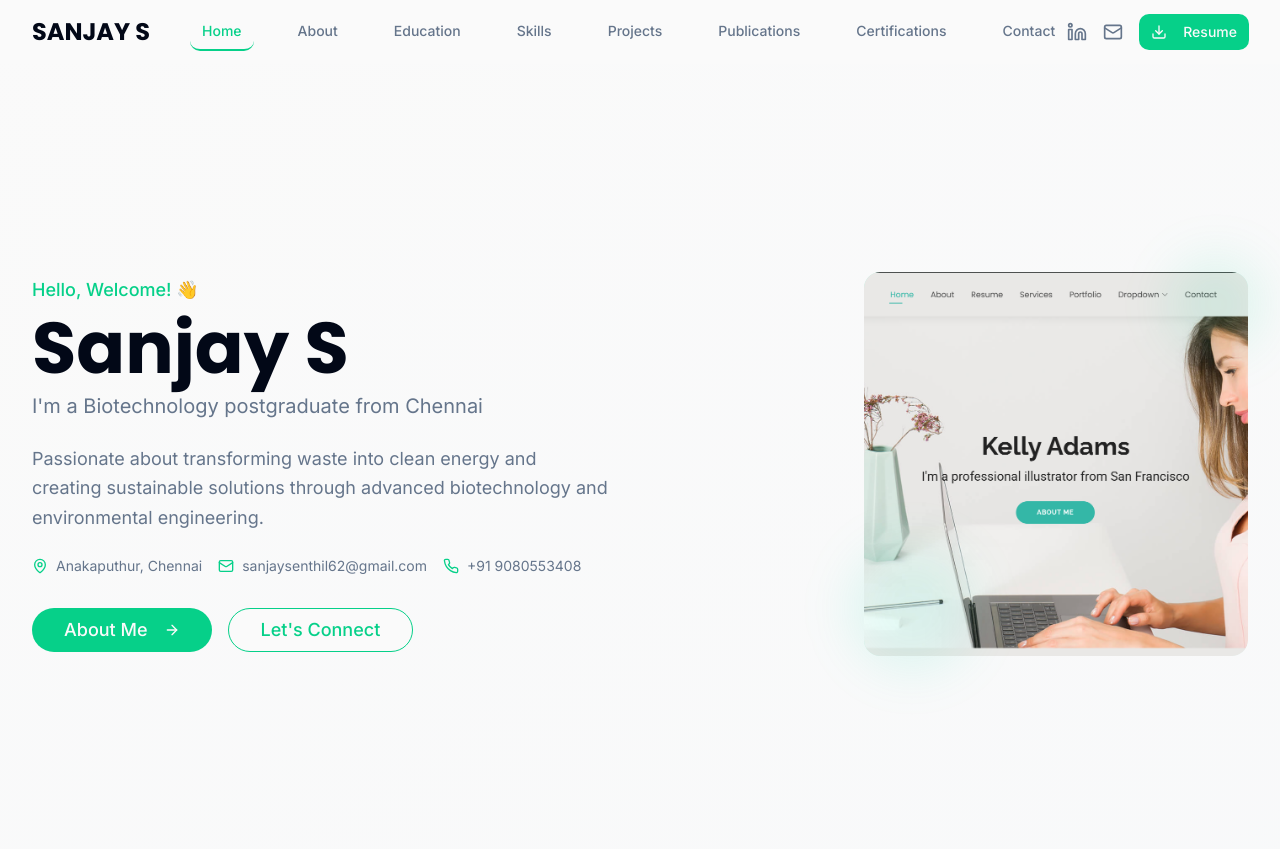
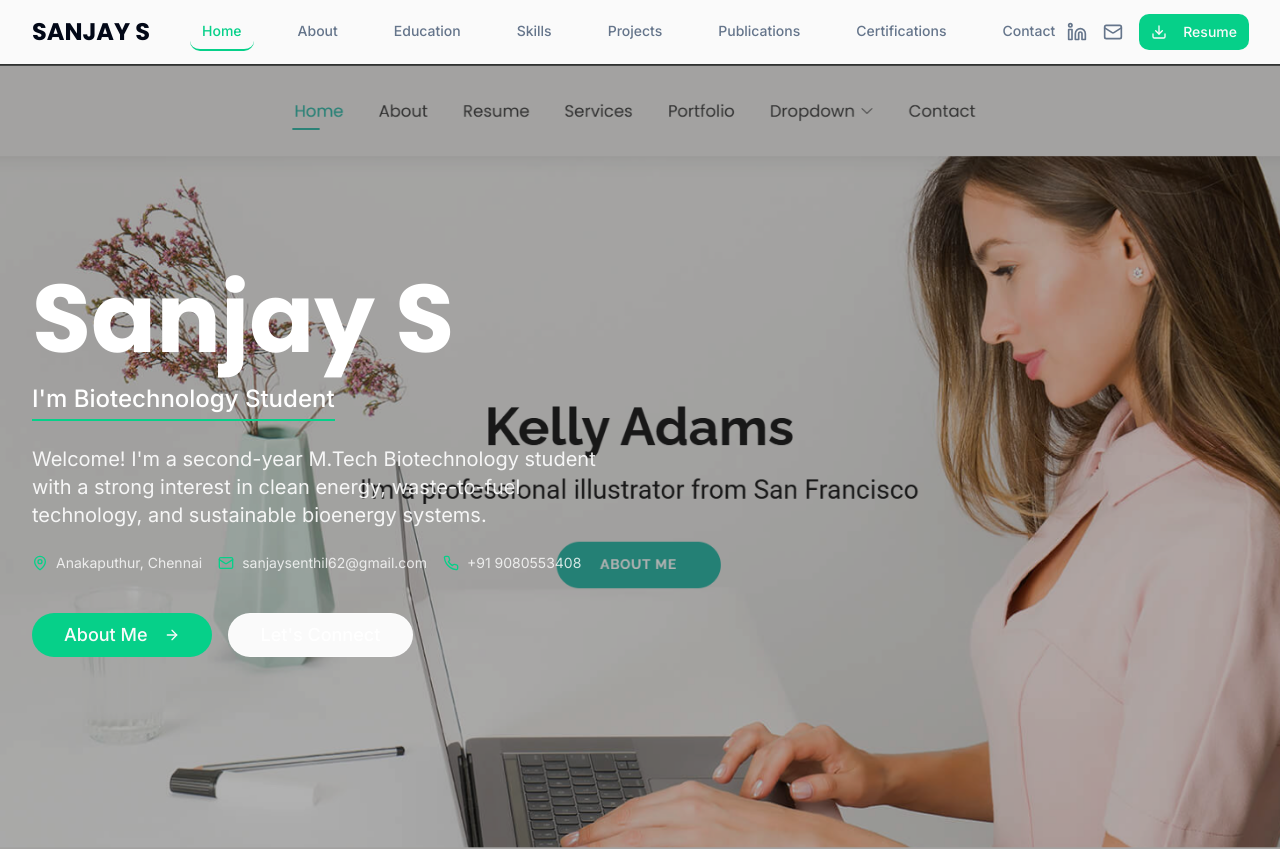
Before and after one commit to sanjay-sentaj/sanjay-s-eco-profile, a React (Vite) app: page / in a window 1280 px wide. Shown: the top 849 px of the page. Built offline with nearby package versions, Linux system fonts and the light colour scheme.

Commit message:
Refactor: Implement initial page structure
Restructure the main content area to include a welcome message and prepare for subsequent sections like "About".

```diff
--- a/src/components/Hero.tsx
+++ b/src/components/Hero.tsx
@@ -11,31 +11,50 @@ const Hero = () => {
   };
 
   return (
-    <section className="min-h-screen flex items-center justify-center px-8 bg-gradient-to-br from-background to-muted/20">
-      <div className="max-w-7xl w-full grid grid-cols-1 lg:grid-cols-2 gap-16 items-center">
+    <section className="min-h-screen flex items-center justify-center relative overflow-hidden bg-gradient-to-br from-background to-muted/10">
+      {/* Background Image Container */}
+      <div className="absolute inset-0 z-0">
+        <div className="w-full h-full relative">
+          <img
+            src="/lovable-uploads/36de925f-1c96-458e-b051-2e59a77e6ce9.png"
+            alt="Sanjay S - Biotechnology Professional"
+            className="w-full h-full object-cover object-center"
+            onError={(e) => {
+              const target = e.target as HTMLImageElement;
+              target.style.display = 'none';
+              target.parentElement!.classList.add('bg-gradient-to-br', 'from-muted/20', 'to-muted/5');
+            }}
+          />
+          {/* Overlay for better text readability */}
+          <div className="absolute inset-0 bg-black/30"></div>
+        </div>
+      </div>
 
-        {/* Left Content */}
-        <div className="space-y-8 text-center lg:text-left">
-          <div className="space-y-6">
-            <div className="space-y-2">
-              <p className="text-lg text-primary font-medium">Hello, Welcome! 👋</p>
-              <h1 className="text-5xl md:text-7xl font-heading font-bold text-foreground">
+      {/* Content Overlay */}
+      <div className="relative z-10 max-w-7xl w-full px-8">
+        <div className="max-w-2xl">
+          {/* Main Content */}
+          <div className="space-y-6 text-white">
+            <div className="space-y-4">
+              <h1 className="text-6xl md:text-8xl font-heading font-bold leading-tight">
                 Sanjay S
               </h1>
-              <p className="text-xl text-muted-foreground">
-                I'm a Biotechnology postgraduate from Chennai
+              <div className="space-y-2">
+                <p className="text-xl md:text-2xl font-medium border-b-2 border-primary inline-block pb-1">
+                  I'm Biotechnology Student
                 </p>
               </div>
+            </div>
 
-            <div className="max-w-2xl">
-              <p className="text-lg text-muted-foreground leading-relaxed">
-                Passionate about transforming waste into clean energy and creating sustainable solutions
-                through advanced biotechnology and environmental engineering.
+            <div className="max-w-xl">
+              <p className="text-lg md:text-xl leading-relaxed text-white/90">
+                Welcome! I'm a second-year M.Tech Biotechnology student with a strong interest in clean energy,
+                waste-to-fuel technology, and sustainable bioenergy systems.
               </p>
             </div>
 
             {/* Contact Info */}
-            <div className="flex flex-col sm:flex-row gap-4 text-sm text-muted-foreground">
+            <div className="flex flex-col sm:flex-row gap-4 text-sm text-white/80">
               <div className="flex items-center gap-2">
                 <MapPin className="w-4 h-4 text-primary" />
                 <span>Anakaputhur, Chennai</span>
@@ -49,9 +68,9 @@ const Hero = () => {
                 <span>+91 9080553408</span>
               </div>
             </div>
-          </div>
 
-          <div className="flex flex-col sm:flex-row gap-4 justify-center lg:justify-start">
+            {/* Action Buttons */}
+            <div className="flex flex-col sm:flex-row gap-4 pt-4">
               <Button
                 onClick={() => scrollToSection('about')}
                 size="lg"
@@ -65,38 +84,11 @@ const Hero = () => {
                 onClick={() => scrollToSection('contact')}
                 variant="outline"
                 size="lg"
-              className="border-primary text-primary hover:bg-primary hover:text-primary-foreground font-medium px-8 py-4 rounded-full text-lg"
+                className="border-white/30 text-white hover:bg-white/10 hover:text-white font-medium px-8 py-4 rounded-full text-lg backdrop-blur-sm"
               >
                 Let's Connect
               </Button>
             </div>
-        </div>
-
-        {/* Right Image */}
-        <div className="flex justify-center lg:justify-end">
-          <div className="relative">
-            <div className="w-80 h-80 lg:w-96 lg:h-96 rounded-2xl overflow-hidden bg-gradient-to-br from-primary/20 to-primary/5 flex items-center justify-center">
-              <img
-                src="/lovable-uploads/36de925f-1c96-458e-b051-2e59a77e6ce9.png"
-                alt="Sanjay S - Biotechnology Professional"
-                className="w-full h-full object-cover rounded-2xl"
-                onError={(e) => {
-                  const target = e.target as HTMLImageElement;
-                  target.style.display = 'none';
-                  target.nextElementSibling?.classList.remove('hidden');
-                }}
-              />
-              <div className="hidden flex-col items-center justify-center text-center p-8">
-                <div className="w-24 h-24 rounded-full bg-primary/20 flex items-center justify-center mb-4">
-                  <span className="text-3xl font-bold text-primary">S</span>
-                </div>
-                <p className="text-muted-foreground">Professional Photo</p>
-              </div>
-            </div>
-
-            {/* Decorative Elements */}
-            <div className="absolute -top-4 -right-4 w-24 h-24 bg-primary/10 rounded-full blur-xl"></div>
-            <div className="absolute -bottom-4 -left-4 w-32 h-32 bg-eco-green/10 rounded-full blur-xl"></div>
           </div>
         </div>
       </div>
```
Lines whose indentation alone changed are shown as unchanged.
